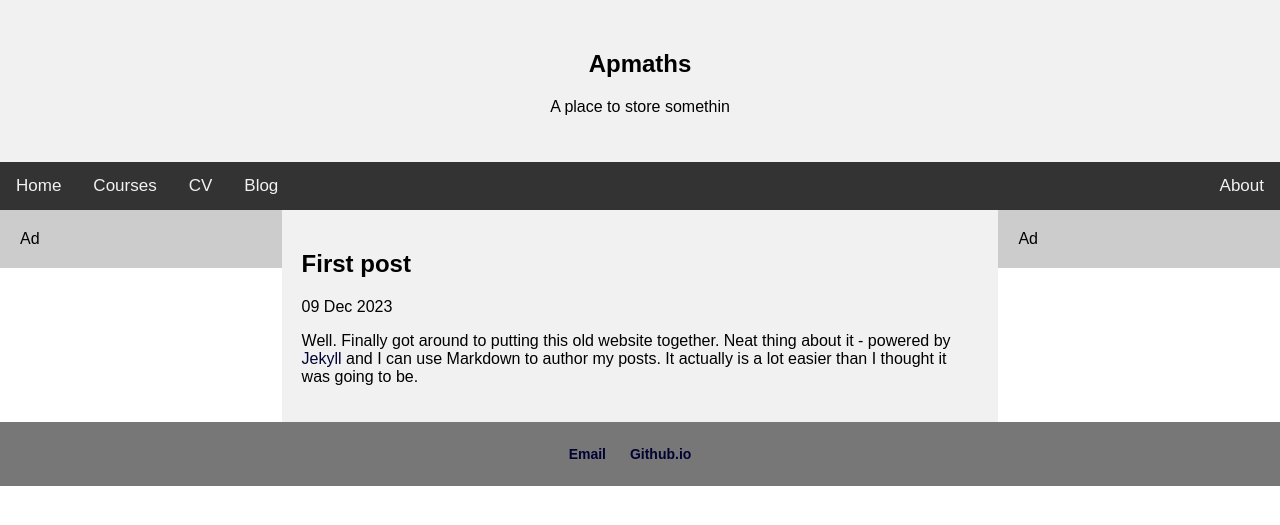
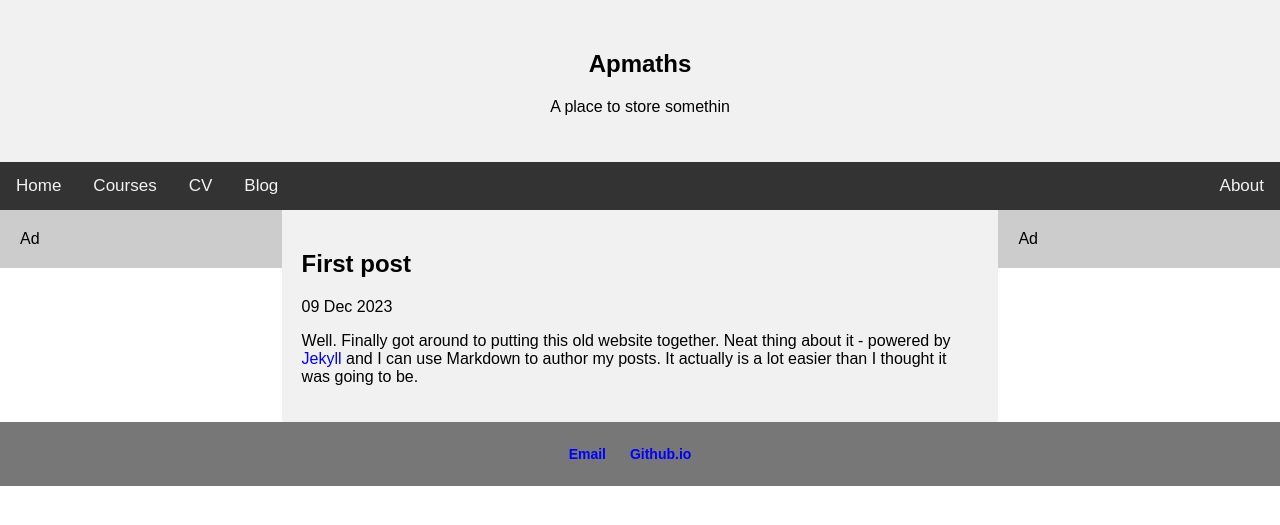
Before and after one commit to hoAngnaMPHan/apmaths.github.io, a Jekyll site: the page built from _posts/2023-12-09-first-post.md, in a window 1280 px wide. Shown: the top 525 px of the page. Built offline with Jekyll 4.4.1, drawn with Linux system fonts in a browser that asks for light colours.

Commit message:
Update style.css

```diff
--- a/css/style.css
+++ b/css/style.css
@@ -7,8 +7,8 @@ body {
   margin: 0;
 }
 
-a { text-decoration: none; color: #000333; }
-a:hover { text-decoration: none; }
+a { text-decoration: none; color: #0000ff ; }
+a:hover { text-decoration: none; color: #808000;}
 
  .header {
   background-color: #f1f1f1;
```
